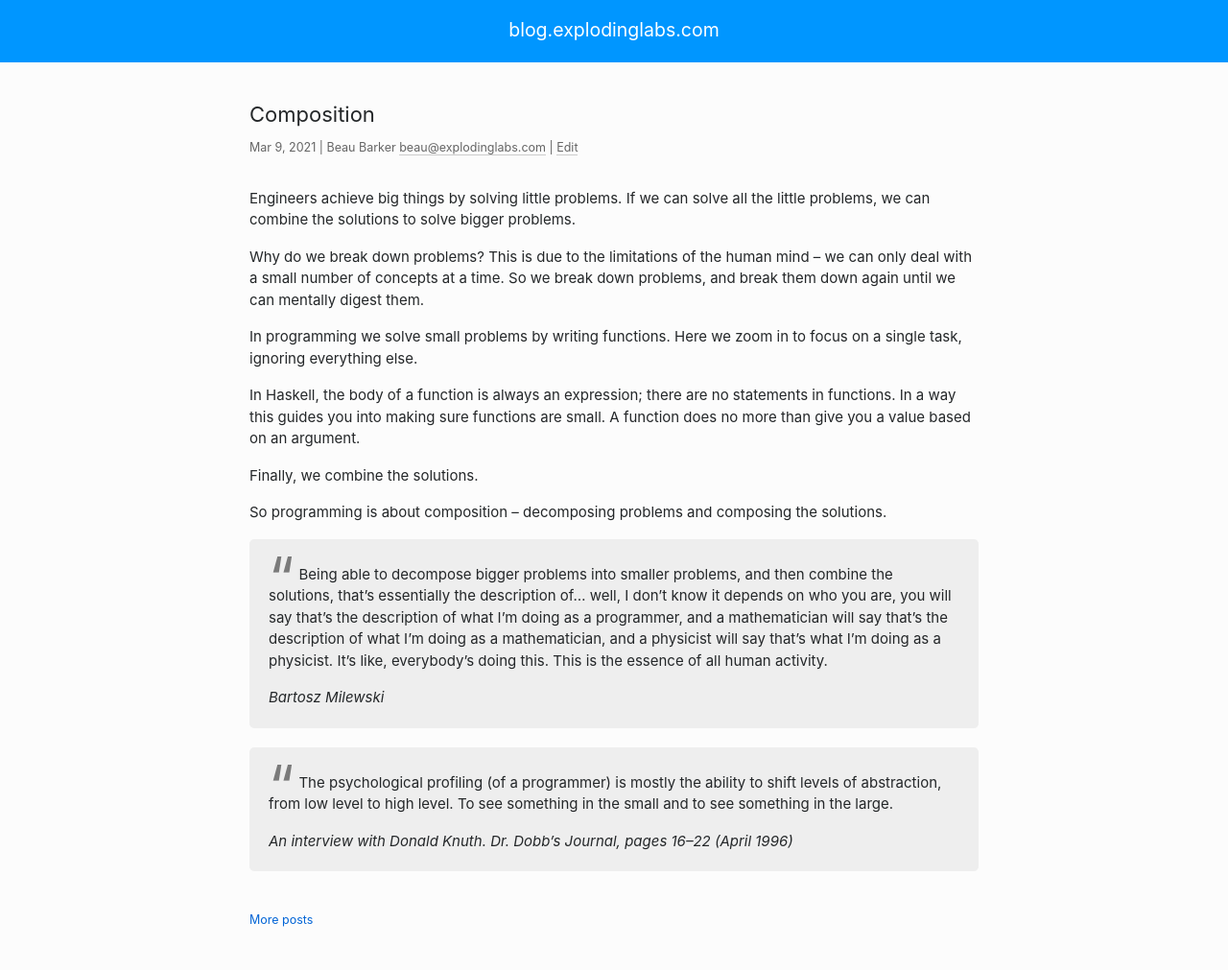
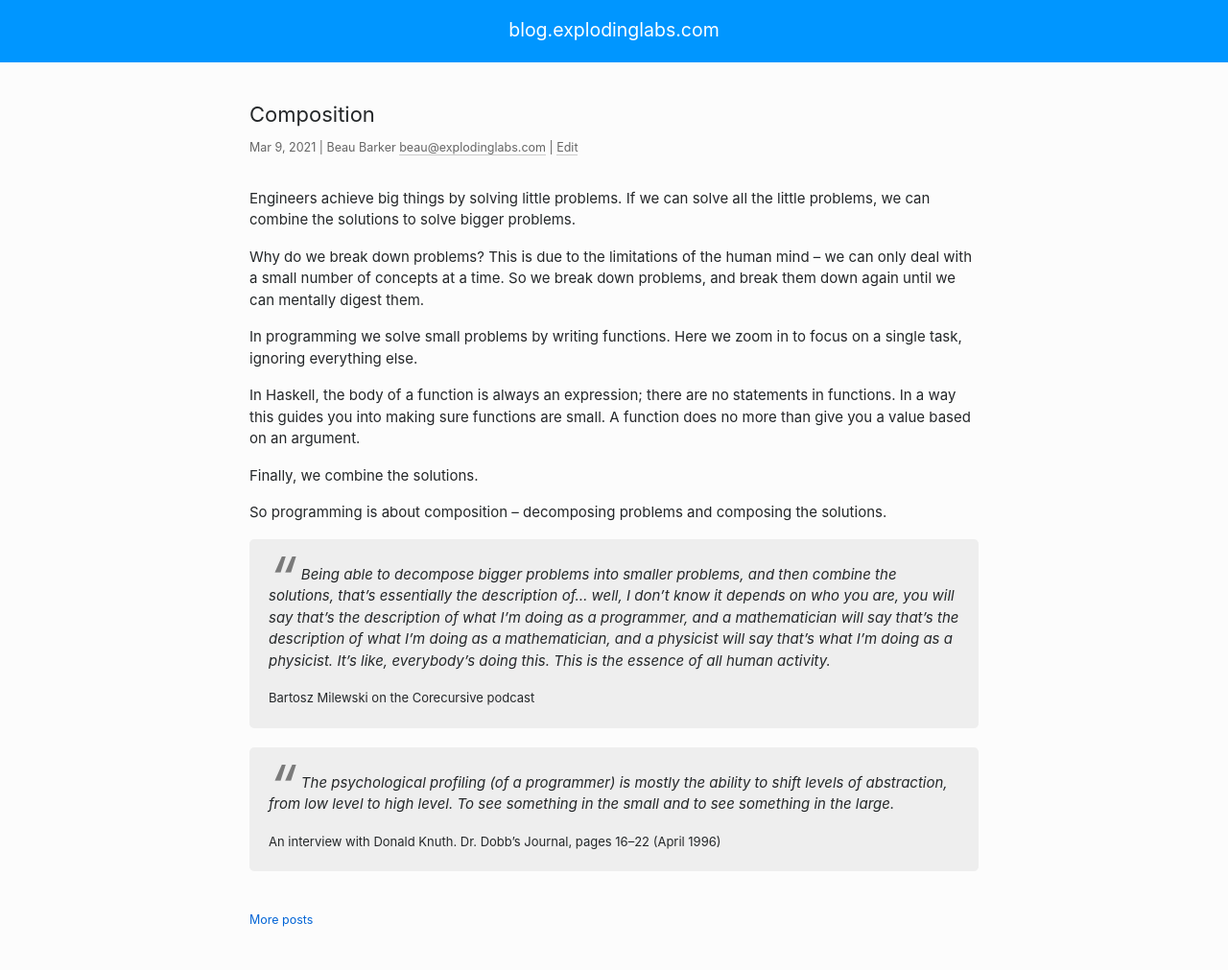
Before and after one commit to explodinglabs/explodinglabs.github.io, a Jekyll site: the page built from _posts/2021-03-09-composition.markdown, in a window 1280 px wide. Shown: the whole page at 96% size. Built offline with Jekyll 4.4.1, drawn with Linux system fonts in a browser that asks for light colours; some web fonts are replaced.

Commit message:
Adjust composition post

```diff
--- a/_posts/2021-03-09-composition.markdown
+++ b/_posts/2021-03-09-composition.markdown
@@ -30,7 +30,7 @@ solutions.
 > that’s what I’m doing as a physicist. It’s like, everybody’s doing this. This
 > is the essence of all human activity.
 >
-> <cite>Bartosz Milewski</cite>
+> <cite>Bartosz Milewski on the Corecursive podcast</cite>
 
 > The psychological profiling (of a programmer) is mostly the ability to shift
 > levels of abstraction, from low level to high level. To see something in the
--- a/css/main.scss
+++ b/css/main.scss
@@ -177,8 +177,9 @@ pre, blockquote {
 }
 
 blockquote {
-    font-style: italic;
-    font-family: Georgia, serif;
+    p {
+        font-style: italic;
+    }
 
     p:last-child {
         margin: 0;
@@ -192,6 +193,11 @@ blockquote {
         line-height: 0%;
         color: #7a7a7a;
         padding-right: 5px;
+    }
+
+    cite {
+        font-size: small;
+        font-style: normal;
     }
 }
 
```
